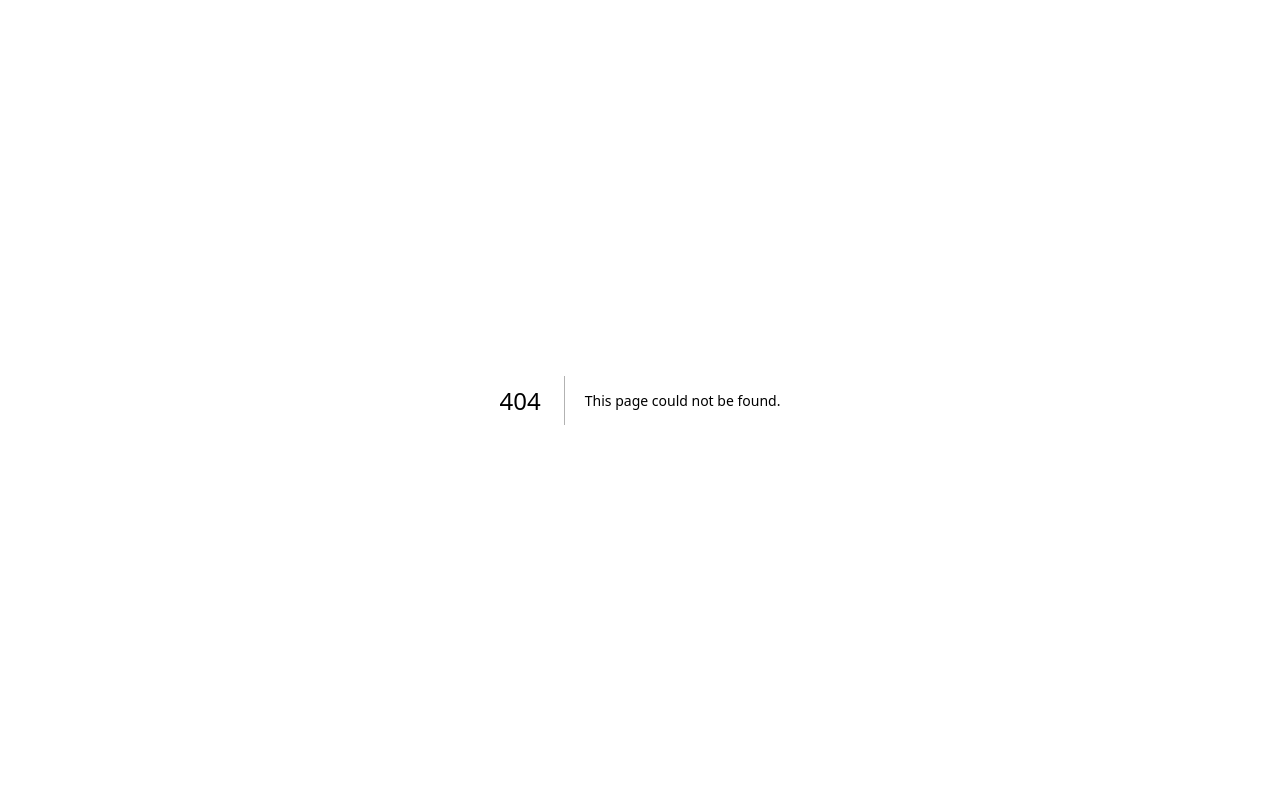
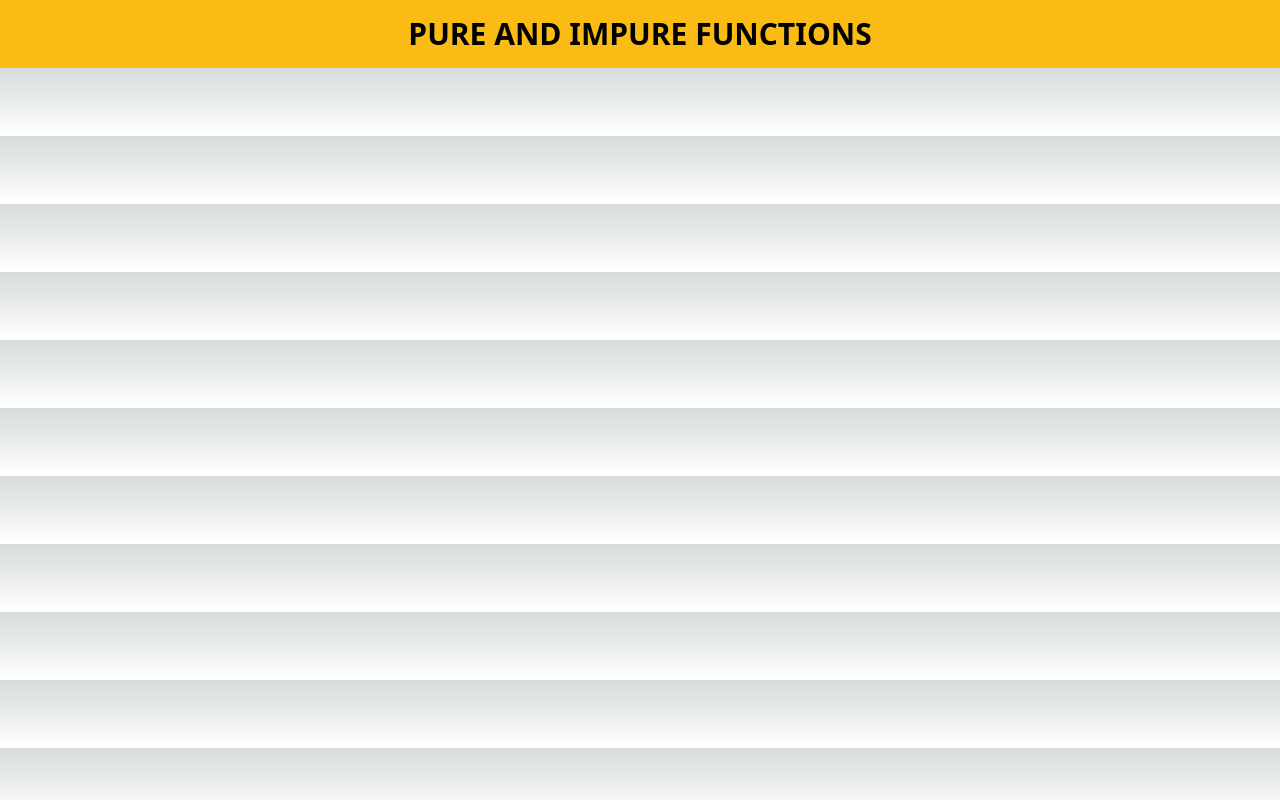
Before and after one commit to PouryaSoleimani/REDUX, a Next.js app: page /purefunctions in a window 1280 px wide. Before the commit this address had no page. Built offline with nearby package versions, Linux system fonts and the light colour scheme.

Commit message:
🟪 REDUX 🟪

```diff
--- a/pages/test.js
+++ b/pages/purefunctions.js
@@ -21,7 +21,13 @@
   console.info("IMPURE FUNCTION ==>", DoubleNumber2(10));
   console.info("IMPURE FUNCTION ==>", randomNumber(10));
 
-  return <div>test</div>;
+  return (
+    <div>
+      <h1 className="p-4 text-center font-black text-3xl text-black bg-[#FABB14]">
+        PURE AND IMPURE FUNCTIONS
+      </h1>
+    </div>
+  );
 };
 
 export default test;
```
